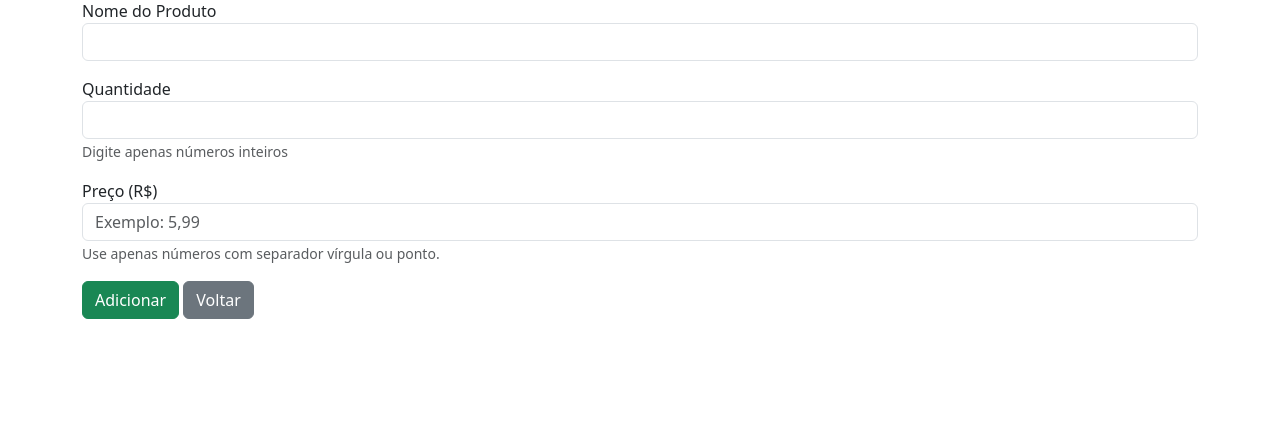
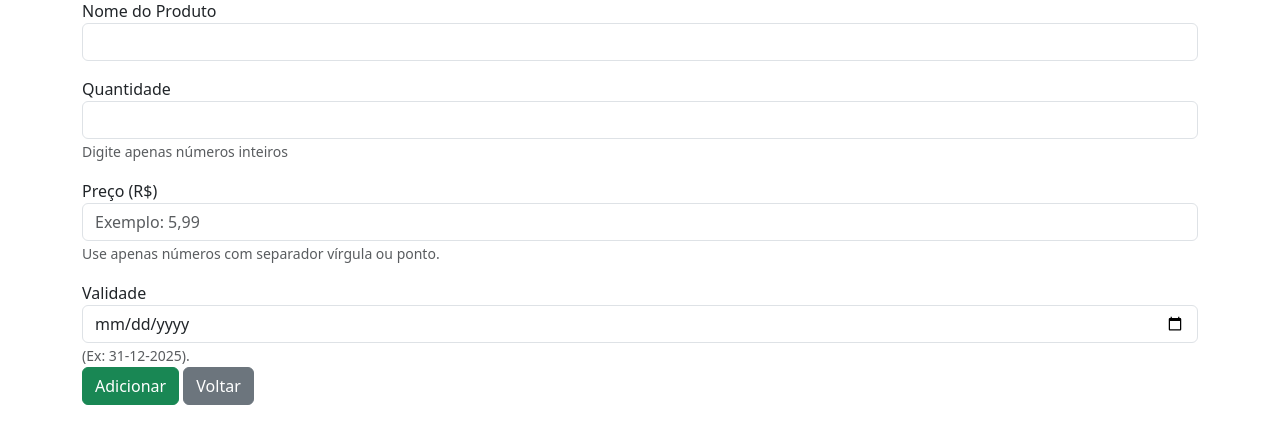
Before and after one commit to GDonizetti/Estoque_PI01, a Flask app: page /add in a window 1280 px wide. Shown: the part 152-596 px from the top of the page. Run offline with Flask 3, Linux system fonts and the light colour scheme.

Commit message:
Commit 05

```diff
--- a/app.py
+++ b/app.py
@@ -57,7 +57,8 @@ def add_produto():
         novo_produto = Produto(
             nome=form.nome.data,
             quantidade=form.quantidade.data,
-            preco=form.preco.data
+            preco=form.preco.data,
+            validade=form.validade.data
         )
         db.session.add(novo_produto)
         db.session.commit()
@@ -83,6 +84,7 @@ def editar_produto(id):
     if request.method == 'POST' and form.validate_on_submit():
         produto.quantidade = form.quantidade.data
         produto.preco = form.preco.data
+        produto.validade = form.validade.data
         db.session.commit()
         return redirect(url_for('index'))
     return render_template('editar_produto.html', form=form, produto=produto)
--- a/forms.py
+++ b/forms.py
@@ -2,6 +2,7 @@ from flask_wtf import FlaskForm
 from wtforms import StringField, IntegerField, SubmitField, PasswordField
 from wtforms.validators import DataRequired, NumberRange, Length
 from wtforms.widgets import TextInput
+from wtforms.fields import DateField
 
 class LoginForm(FlaskForm):
     username = StringField('Usuário', validators=[DataRequired(), Length(min=3, max=50)])
@@ -23,4 +24,5 @@ class ProdutoForm(FlaskForm):
     nome = StringField('Nome do Produto', validators=[DataRequired()])
     quantidade = IntegerField('Quantidade', validators=[DataRequired(), NumberRange(min=1, message="A quantidade deve ser maior que 0.")])
     preco = PrecoField('Preço (R$)', validators=[DataRequired()], widget=TextInput())
+    validade = DateField('Validade', format = '%Y-%m-%d', validators=[DataRequired()])
     submit = SubmitField('Adicionar Produto')
--- a/models.py
+++ b/models.py
@@ -1,5 +1,6 @@
 from flask_sqlalchemy import SQLAlchemy
 from flask_bcrypt import Bcrypt
+from datetime import date
 
 db = SQLAlchemy()
 bcrypt = Bcrypt()
@@ -21,6 +22,7 @@ class Produto(db.Model):
     nome = db.Column(db.String(100), nullable=False)
     quantidade = db.Column(db.Integer, nullable=False)
     preco = db.Column(db.Float, nullable=False)
+    validade = db.Column(db.Date, nullable=False)
 
     def __repr__(self):
         return f'<Produto {self.nome}>'
--- a/templates/add_produto.html
+++ b/templates/add_produto.html
@@ -18,6 +18,11 @@
             {{ form.preco(class="form-control", inputmode="decimal", pattern="[0-9]+([,\.][0-9]+)?", placeholder="Exemplo: 5,99") }}
             <small class="form-text text-muted">Use apenas números com separador vírgula ou ponto.</small>
         </div>
+        <div class="form-group">
+            {{ form.validade.label }}
+            {{ form.validade(class="form-control") }}
+            <small class="form-text text-muted">(Ex: 31-12-2025).</small>
+        </div>
         <button type="submit" class="btn btn-success">Adicionar</button>
         <a href="{{ url_for('index') }}" class="btn btn-secondary">Voltar</a>
     </form>
--- a/templates/editar_produto.html
+++ b/templates/editar_produto.html
@@ -14,6 +14,10 @@
             {{ form.preco.label(class="form-label") }}
             {{ form.preco(class="form-control") }}
         </div>
+        <div class="mb-3">
+            {{ form.validade.label(class="form-label") }}
+            {{ form.validade(class="form-control") }}
+        </div>
 
         <button type="submit" class="btn btn-success">Salvar alterações</button>
         <a href="{{ url_for('index') }}" class="btn btn-secondary">Cancelar</a>
--- a/templates/index.html
+++ b/templates/index.html
@@ -17,6 +17,7 @@
                 <th>Nome</th>
                 <th>Quantidade</th>
                 <th>Preço (R$)</th>
+                <th>Validade</th>
                 <th>Ações</th>
             </tr>
         </thead>
@@ -26,6 +27,7 @@
                 <td>{{ produto.nome }}</td>
                 <td>{{ produto.quantidade }}</td>
                 <td>R$ {{ "%.2f"|format(produto.preco) }}</td>
+                <td>{{ produto.validade.strftime('%d/%m/%Y') if produto.validade else '---'}}</td>
                 <td>
                     {% if session.get('usuario_id') %}
                         <a href="{{ url_for('editar_produto', id=produto.id) }}" class="btn btn-warning btn-sm">Editar</a>
```
Also changed, not shown: instance/estoque.db.
